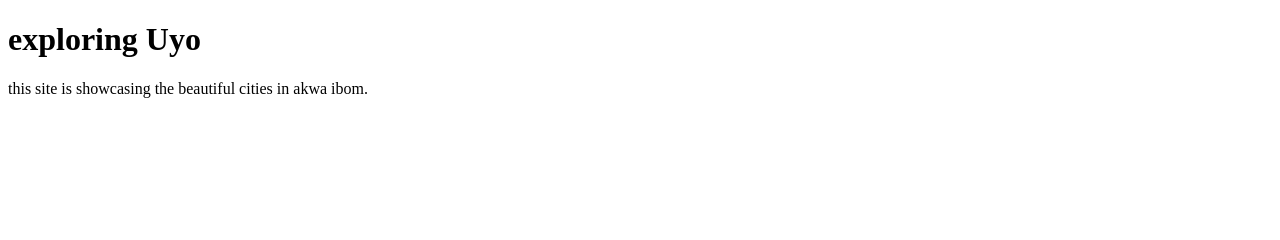
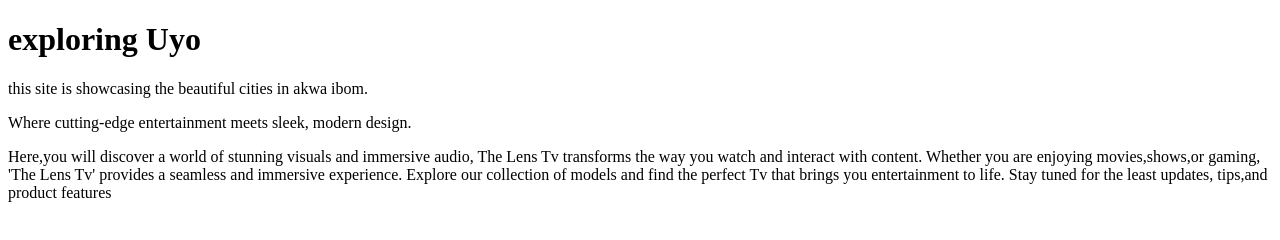
Before and after one commit to petceec2/The-Lens-Tv, a plain HTML site: page index.html in a window 1280 px wide. Drawn offline with Linux system fonts and the light colour scheme.

Commit message:
index.html

```diff
--- a/index.html
+++ b/index.html
@@ -8,5 +8,7 @@
     <h1>exploring Uyo</h1>
 
     <p>this site is showcasing the beautiful cities in akwa ibom.</p>
+    <p>Where cutting-edge entertainment meets sleek, modern design.</p>
+    <p>Here,you will discover a world of stunning visuals and immersive audio, The Lens Tv transforms the way you watch and interact with content. Whether you are enjoying movies,shows,or gaming, 'The Lens Tv' provides a seamless and immersive experience. Explore our collection of models and find the perfect Tv that brings you entertainment to life. Stay tuned for the least updates, tips,and product features</p>
 </body>
 </html>
```
